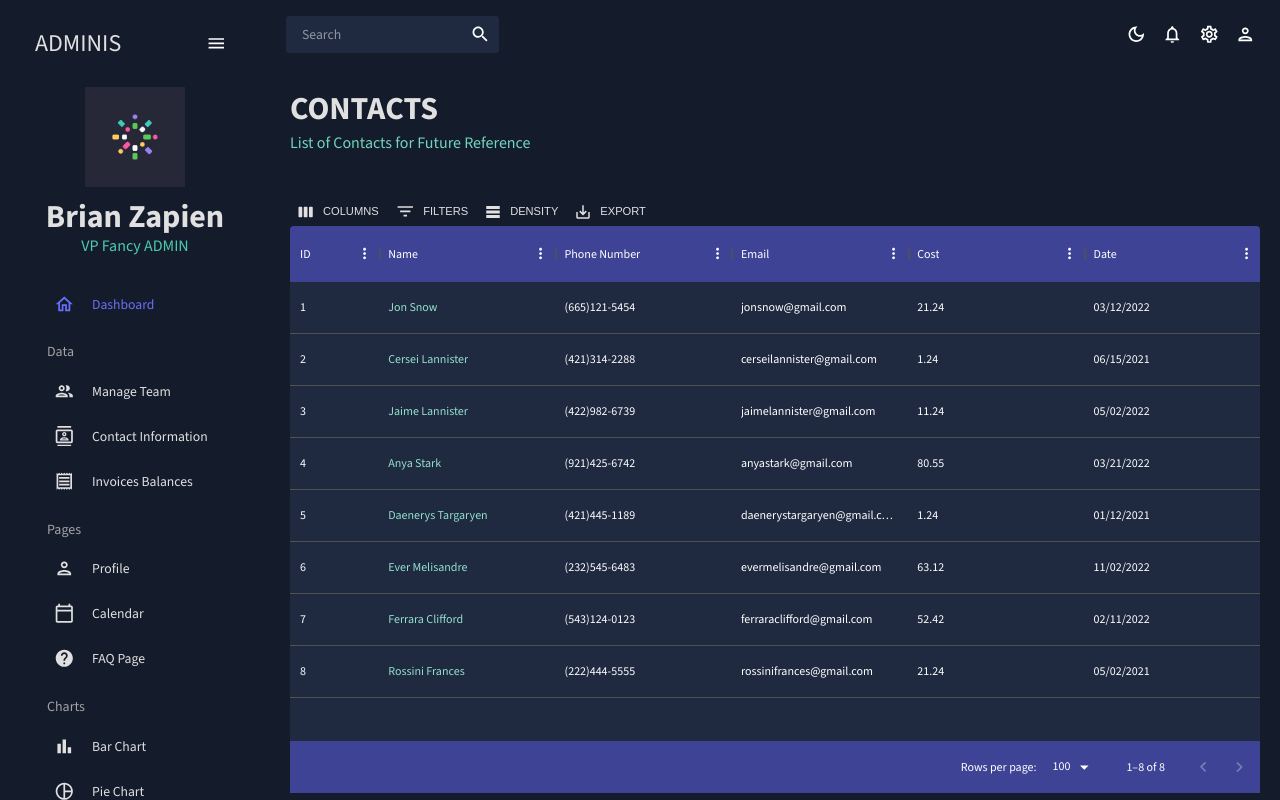
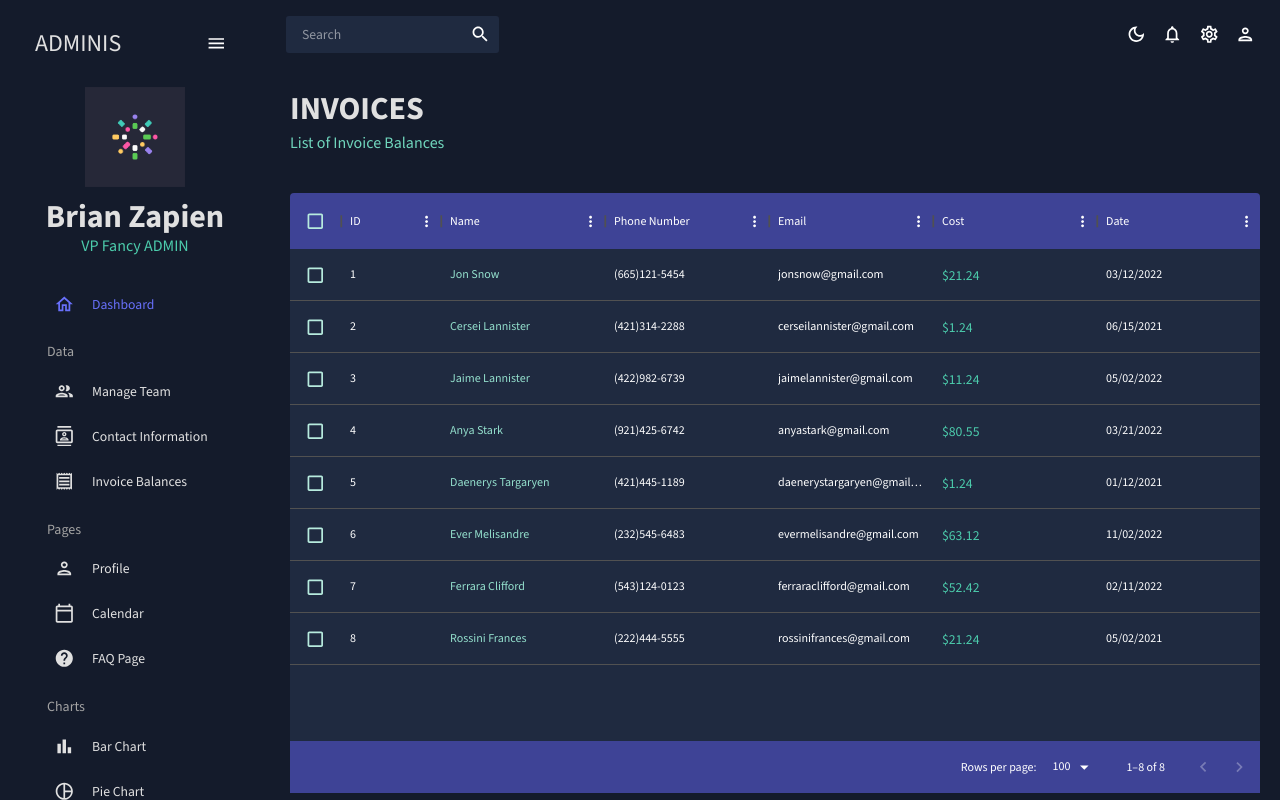
Before and after one commit to zape78/Dashboard, a React (Create React App) app: page /invoices in a window 1280 px wide. Built offline with nearby package versions, Linux system fonts and the light colour scheme.

Commit message:
Updated Invoices

```diff
--- a/src/scenes/global/Sidebar.jsx
+++ b/src/scenes/global/Sidebar.jsx
@@ -149,7 +149,7 @@ const Sidebar = () => {
               setSelected={setSelected}
             />
             <Item
-              title="Invoices Balances"
+              title="Invoice Balances"
               to="/invoices"
               icon={<ReceiptOutlinedIcon />}
               selected={selected}
--- a/src/scenes/invoices/index.jsx
+++ b/src/scenes/invoices/index.jsx
@@ -1,9 +1,8 @@
-import { Box } from "@mui/material";
-import { DataGrid, GridToolbar } from "@mui/x-data-grid";
+import { Box, Typography, useTheme } from "@mui/material";
+import { DataGrid } from "@mui/x-data-grid";
 import { tokens } from "../../theme";
 import { mockDataInvoices } from "../../data/mockData";
 import Header from "../../components/Header";
-import { useTheme } from "@mui/material"
 
 const Invoices = () => {
     const theme = useTheme();
@@ -13,7 +12,6 @@ const Invoices = () => {
         {
             field: "id",
             headerName: "ID",
-            flex: 0.5
         },
         {
             field: "name",
@@ -34,7 +32,12 @@ const Invoices = () => {
         {
             field: "cost",
             headerName: "Cost",
-            flex: 1
+            flex: 1,
+            renderCell: (params) => (
+                <Typography color={ colors.greenAccent[500] }>
+                    ${params.row.cost}
+                </Typography>
+            )
         },
         {
             field: "date",
@@ -45,7 +48,7 @@ const Invoices = () => {
 
     return (
         <Box m="20px">
-            <Header title="CONTACTS" subtitle="List of Contacts for Future Reference" />
+            <Header title="INVOICES" subtitle="List of Invoice Balances" />
             <Box
             m="40px 0 0 0"
             height="75vh"
@@ -70,15 +73,15 @@ const Invoices = () => {
                     borderTop: "none",
                     backgroundColor: colors.blueAccent[700]
                 },
-                "& .MuiDataGrid-toolbarContainer .MuiButton-text": {
-                    color: colors.grey[100]
+                "& .MuiCheckbox-root": {
+                    color: colors.greenAccent[200]
                 },
             }}
             >
                 <DataGrid
+                    checkboxSelection
                     rows={mockDataInvoices}
                     columns={columns}
-                    components={{ Toolbar: GridToolbar }}
                 />
             </Box>
         </Box>
```
